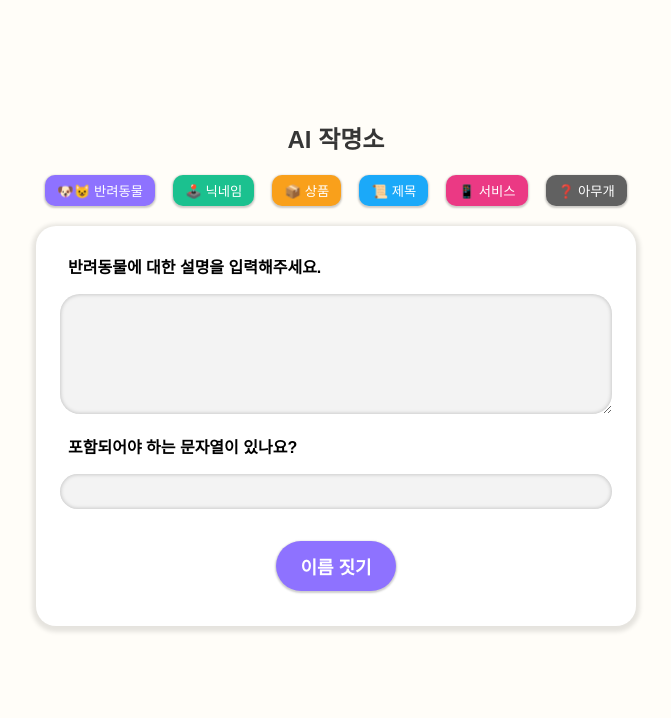
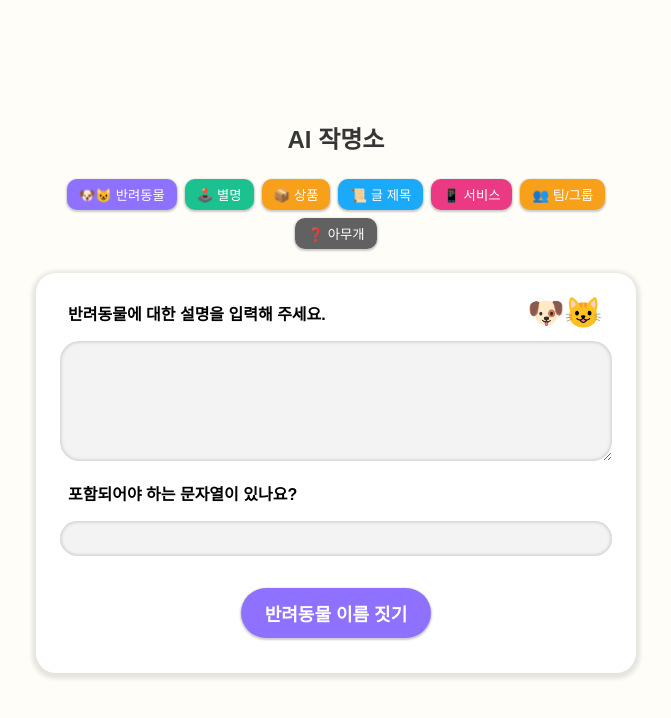
Before and after one commit to chasj0326/make-name-app, a Next.js app: page / in a window 1280 px wide. Shown: the top 718 px of the page, without its empty margins (304-975 px from the left). Built offline with nearby package versions, Linux system fonts and the light colour scheme; a web font is replaced by a local one.

Commit message:
feat: 카테고리 관련 기능 구현

```diff
--- a/pages/index.js
+++ b/pages/index.js
@@ -7,20 +7,22 @@
 // 3. include input 값을 state 에 저장한다.
 // 4. 이름짓기 버튼을 클릭하면 저장된 데이터를 바탕으로 명령을 종합한다.
 // 4-1. 설명란이 공백일 경우 프롬프트에 랜덤 이름을 만든다고 경고해준다.
-// 4-2. 포함되어야 하는 문자열은 공백이다.
+// 4-2. 포함되어야 하는 문자열은 옵션이다(공백이어도 됨).
 
 import styleSheet from './style/style.jsx';
-import { useState } from 'react';
+import { useState, useEffect } from 'react';
 
 export default function Home() {
   const categoryBtnData = [
-    {text: '🐶😺 반려동물', color: 'pupple'},
-    {text: '🕹️ 닉네임', color: 'mint'},
-    {text: '📦 상품', color: 'yellow'},
-    {text: '📜 제목', color: 'blue'},
-    {text: '📱 서비스', color: 'pink'},
-    {text: '❓ 아무개', color: 'gray'},
+    {emoji:'🐶😺', text: '반려동물', color: 'pupple'},
+    {emoji:'🕹️', text: '별명', color: 'mint'},
+    {emoji:'📦', text: '상품', color: 'yellow'},
+    {emoji:'📜', text: '글 제목', color: 'blue'},
+    {emoji:'📱', text: '서비스', color: 'pink'},
+    {emoji:'👥', text: '팀/그룹', color: 'yellow'},
+    {emoji:'❓', text: '아무개', color: 'gray'},
   ]
+  const [category, setCategory] = useState(categoryBtnData[0]);
   return (
     <>
       <div className='container'>
@@ -30,15 +32,29 @@ export default function Home() {
         <nav className='box-category'>
           {
             categoryBtnData.map((item)=>
-              <button className={`btn btn-category btn-${item.color} text-bright`}>
-                {item.text}
+              <button
+                className={`btn btn-category btn-${item.color} text-bright`}
+                onClick={()=>{setCategory(item)}}>
+                {item.emoji + ' '+ item.text}
               </button>
             )
           }
         </nav>
         <div className='editor'>
           <div className='edit-box'>
-            <p className='explain fw-b'>반려동물에 대한 설명을 입력해주세요.</p>
+            <div className='edit-detail-box'>
+              <p className='explain fw-b'>
+                {
+                  category.text==='아무개' ?
+                  '설명을 입력해 주세요.' :
+                  `${category.text}에 대한 설명을 입력해 주세요.`
+                }
+              </p>
+              <div className='category-emoji'>
+                { category.emoji }
+              </div>
+            </div>
+
             <textarea className='input input-detail'></textarea>
           </div>
           <div className='edit-box'>
@@ -46,8 +62,16 @@ export default function Home() {
             <input className='input input-include'></input>
           </div>
           <div className='box-submit'>
-            <button className='btn btn-submit btn-pupple text-bright fw-b'>
-              이름 짓기
+            <button className={`btn btn-submit btn-${category.color} text-bright fw-b`}>
+              {
+                category.text==='아무개'?
+                '이름 짓기':
+                (
+                  category.text==='별명' || category.text==='글 제목'?
+                  `${category.text} 짓기`:
+                  `${category.text} 이름 짓기`
+                )
+              }
             </button>
           </div>
         </div>
--- a/pages/style/style.jsx
+++ b/pages/style/style.jsx
@@ -22,8 +22,9 @@ const styleSheet = `
   .box-category{
     display: flex;
     align-items: center;
-    justify-content: space-around;
+    justify-content: center;
     width: 600px;
+    flex-wrap: wrap;
   }
   .editor{
     display: flex;
@@ -46,6 +47,15 @@ const styleSheet = `
   .explain{
     margin-left: 8px;
     font-size: 16px;
+  }
+  .edit-detail-box{
+    display:flex;
+    align-items: center;
+    justify-content: space-between;
+  }
+  .category-emoji{
+    font-size: 30px;
+    margin-right: 10px;
   }
   .box-submit{
     height: 100px;
@@ -71,6 +81,9 @@ const styleSheet = `
     padding: 6px 12px;
     border-radius: 10px;
     box-shadow: 0px 1px 2px 1px rgba(0, 0, 0, 0.2);
+  }
+  .btn-category{
+    margin: 4px;
   }
   .btn-submit{
     font-size: 18px;
```
